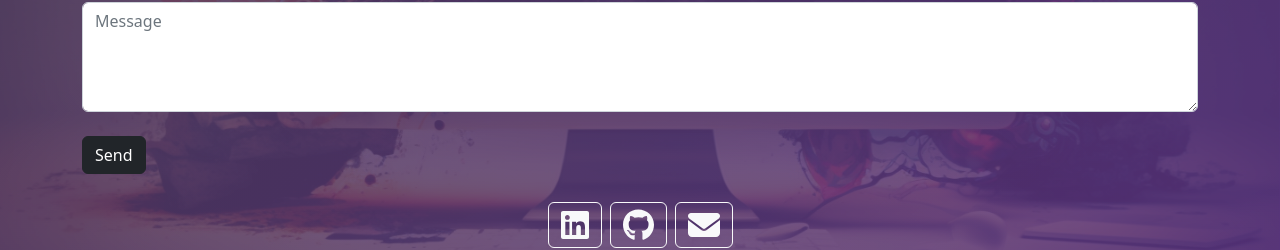
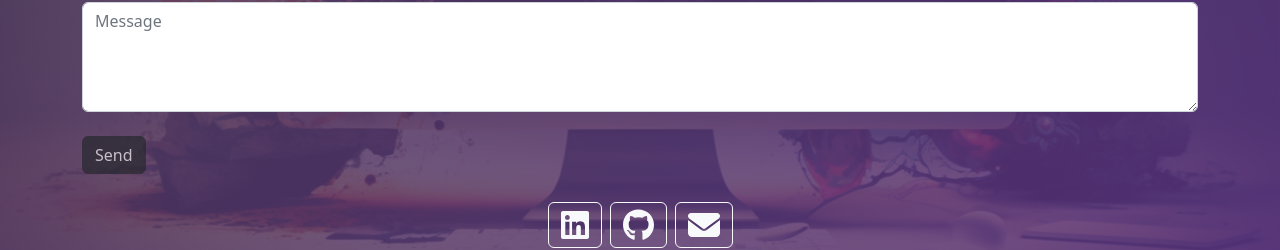
Before and after one commit to rcm6/react-portfolio, a React (Create React App) app: page /react-portfolio/contact in a window 1280 px wide. Shown: the part 471-721 px from the top of the page. Built offline with nearby package versions, Linux system fonts and the light colour scheme.

Commit message:
disabled contact form submit button

```diff
--- a/src/pages/Contact.js
+++ b/src/pages/Contact.js
@@ -22,7 +22,7 @@ function Contact() {
     <textarea className="form-control" id="form4Example3" rows="4" placeholder="Message"></textarea>
   </div>
 
-  <button type="submit" className="btn btn-dark btn-block mb-4 Disabled">Send</button>
+  <button type="submit" className="btn btn-dark btn-block mb-4" disabled>Send</button>
 </form>
 
   <div className="text-center">
```
